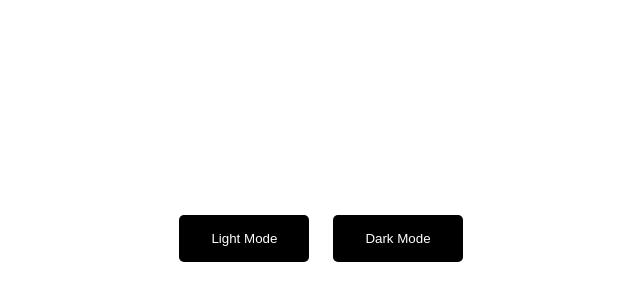
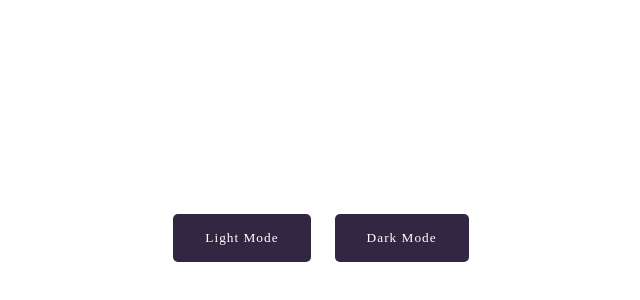
Before and after one commit to KwameWilson/Dark-Light-Mode, a plain HTML site: page index.html in a window 1280 px wide. Shown: the part 192-492 px from the top of the page, without its empty margins (319-959 px from the left). Drawn offline with Linux system fonts and the light colour scheme.

Commit message:
Font and colour changes

```diff
--- a/css/style.css
+++ b/css/style.css
@@ -16,11 +16,13 @@
 }
 
 button {
+    font-family: Montserrat, serif;
+    letter-spacing: 1px;
     text-decoration: none;
     border: 0;
     padding: 16px 32px;
     color: white;
-    background: black;
+    background: #332642;
     border-radius: 5px;
     cursor: pointer;
 }
```
Also changed, not shown: index.html (+2 -0 lines).
